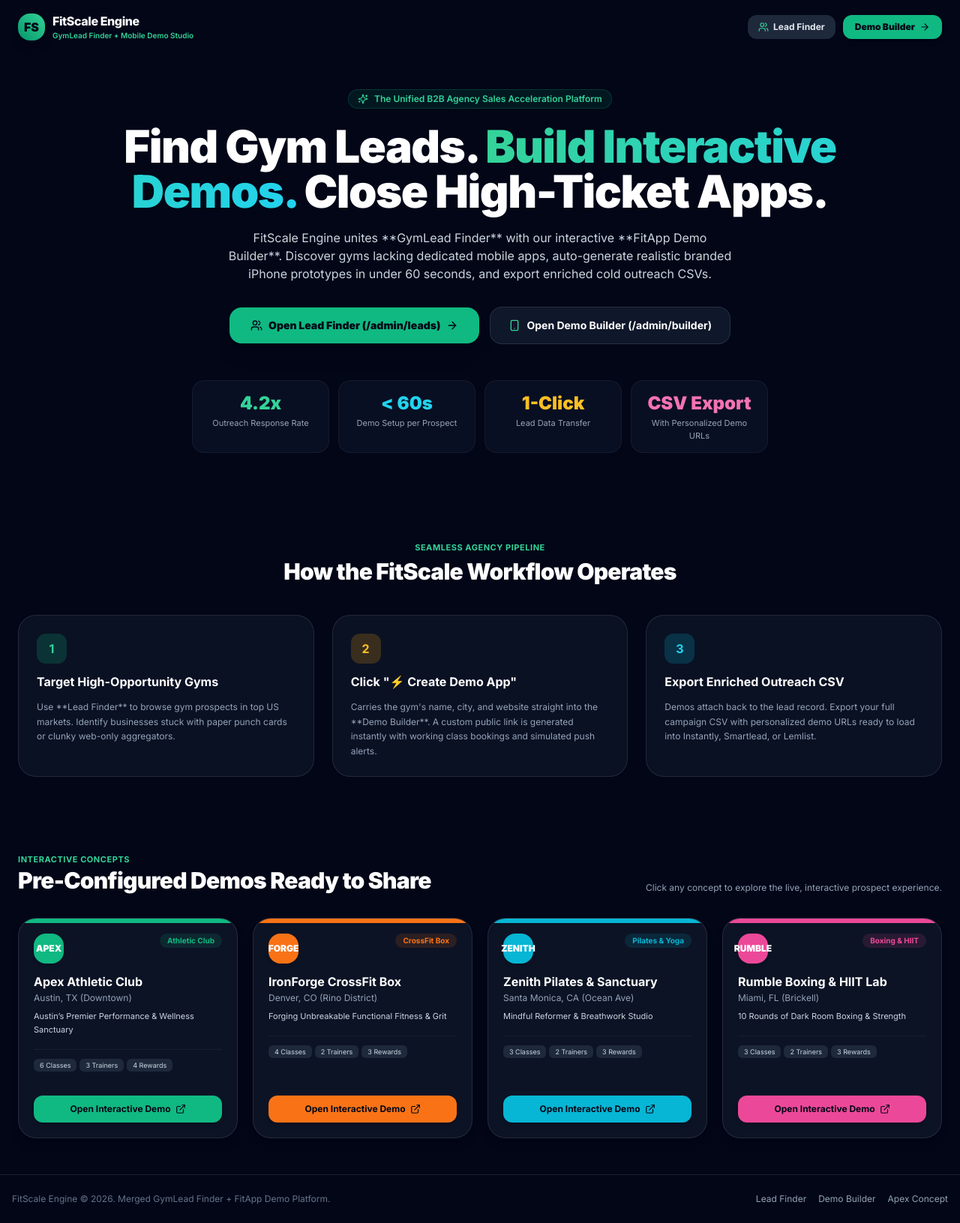
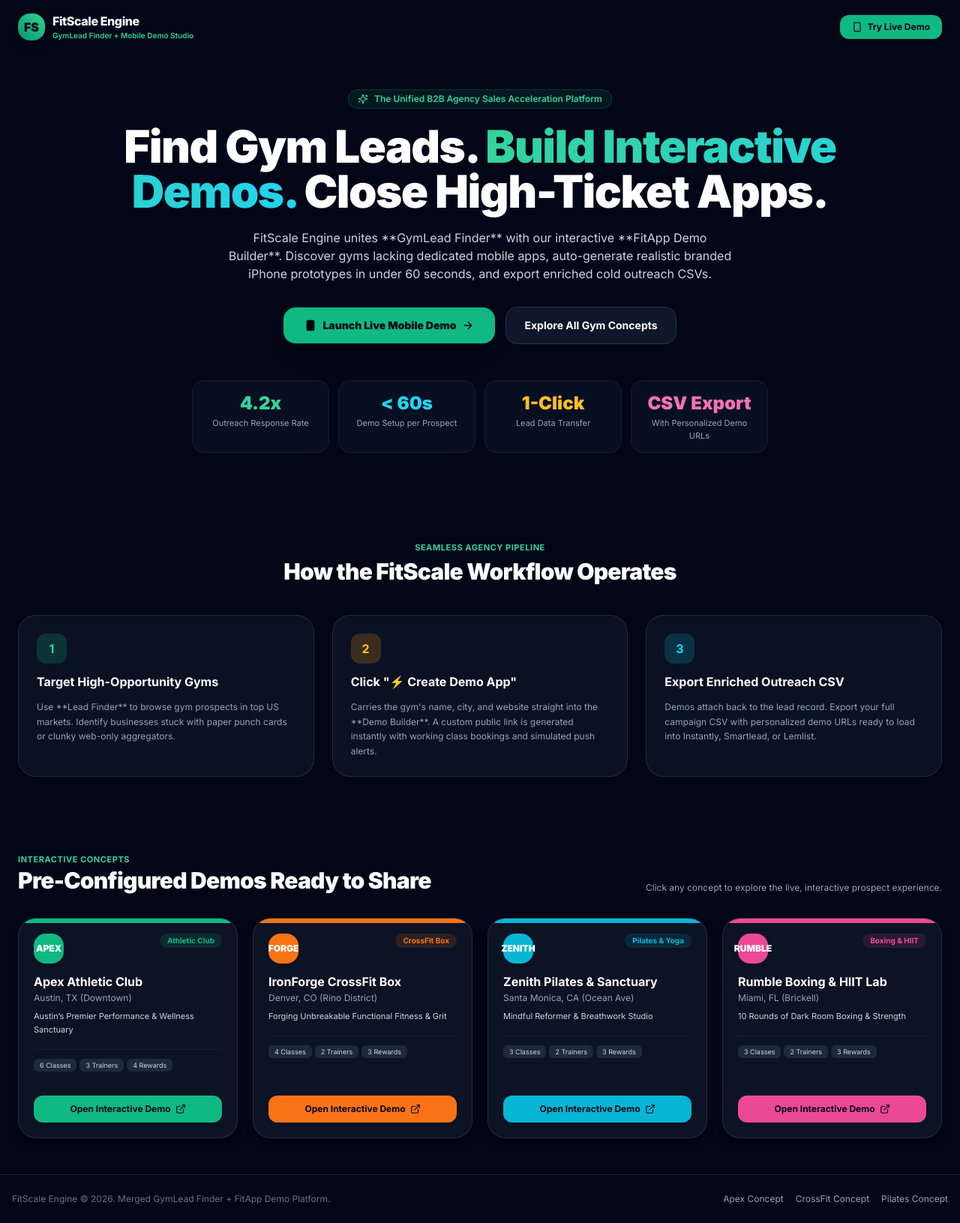
Before and after one commit to greatdesign-tech/fitscale-engine, a Next.js app: page / in a window 1280 px wide. Shown: the whole page at 75% size. Built offline with nearby package versions, Linux system fonts and the light colour scheme.

Commit message:
fix: Remove all dashboard links and FitScale Leads button from landing page and client viewer

```diff
--- a/src/app/page.tsx
+++ b/src/app/page.tsx
@@ -4,18 +4,11 @@
 import {
   Sparkles,
   Smartphone,
-  Zap,
   ArrowRight,
-  TrendingUp,
+  Calendar,
   Bell,
-  Calendar,
   Award,
-  CheckCircle2,
   ExternalLink,
-  Users,
-  FileSpreadsheet,
-  Target,
-  ShieldCheck,
 } from 'lucide-react';
 
 export default function HomePage() {
@@ -41,19 +34,11 @@
 
         <div className="flex items-center gap-2.5">
           <Link
-            href="/admin/leads"
-            className="px-3.5 py-2 rounded-xl bg-slate-800 hover:bg-slate-700 text-slate-200 text-xs font-bold transition flex items-center gap-1.5"
+            href="/demo/apex-fitness"
+            className="px-4 py-2 rounded-xl bg-emerald-500 hover:bg-emerald-400 text-slate-950 text-xs font-bold transition shadow-md flex items-center gap-1.5"
           >
-            <Users className="w-3.5 h-3.5 text-emerald-400" />
-            <span>Lead Finder</span>
-          </Link>
-
-          <Link
-            href="/admin/builder"
-            className="px-4 py-2 rounded-xl bg-emerald-500 hover:bg-emerald-400 text-slate-950 text-xs font-black transition shadow-md flex items-center gap-1.5"
-          >
-            <span>Demo Builder</span>
-            <ArrowRight className="w-3.5 h-3.5" />
+            <Smartphone className="w-3.5 h-3.5" />
+            <span>Try Live Demo</span>
           </Link>
         </div>
       </nav>
@@ -83,21 +68,20 @@
         {/* Action Buttons */}
         <div className="mt-8 flex flex-wrap items-center justify-center gap-3.5">
           <Link
-            href="/admin/leads"
+            href="/demo/apex-fitness"
             className="px-7 py-3.5 rounded-2xl bg-emerald-500 hover:bg-emerald-400 text-slate-950 font-black text-sm flex items-center gap-2 transition shadow-xl hover:shadow-emerald-500/25 active:scale-98"
           >
-            <Users className="w-4 h-4" />
-            <span>Open Lead Finder (/admin/leads)</span>
+            <Smartphone className="w-4 h-4 fill-slate-950" />
+            <span>Launch Live Mobile Demo</span>
             <ArrowRight className="w-4 h-4" />
           </Link>
 
-          <Link
-            href="/admin/builder"
+          <a
+            href="#demos"
             className="px-6 py-3.5 rounded-2xl bg-slate-900 hover:bg-slate-800 text-white font-bold text-sm border border-white/10 flex items-center gap-2 transition"
           >
-            <Smartphone className="w-4 h-4 text-emerald-400" />
-            <span>Open Demo Builder (/admin/builder)</span>
-          </Link>
+            <span>Explore All Gym Concepts</span>
+          </a>
         </div>
 
         {/* Agency Metrics Banner */}
@@ -169,7 +153,7 @@
       </section>
 
       {/* Pre-built Gym Concepts */}
-      <section className="max-w-7xl mx-auto px-4 sm:px-6 py-12 w-full">
+      <section id="demos" className="max-w-7xl mx-auto px-4 sm:px-6 py-12 w-full scroll-mt-6">
         <div className="flex flex-col sm:flex-row sm:items-end justify-between mb-8 gap-3">
           <div>
             <span className="text-[11px] font-bold text-emerald-400 uppercase tracking-wider">
@@ -255,14 +239,14 @@
         <div className="max-w-7xl mx-auto flex flex-col sm:flex-row items-center justify-between gap-3">
           <span>FitScale Engine © 2026. Merged GymLead Finder + FitApp Demo Platform.</span>
           <div className="flex items-center gap-4 text-slate-400">
-            <Link href="/admin/leads" className="hover:text-white transition">
-              Lead Finder
-            </Link>
-            <Link href="/admin/builder" className="hover:text-white transition">
-              Demo Builder
-            </Link>
             <Link href="/demo/apex-fitness" className="hover:text-white transition">
               Apex Concept
+            </Link>
+            <Link href="/demo/ironforge-crossfit" className="hover:text-white transition">
+              CrossFit Concept
+            </Link>
+            <Link href="/demo/zenith-pilates" className="hover:text-white transition">
+              Pilates Concept
             </Link>
           </div>
         </div>
--- a/src/components/prospect/AgencyHeader.tsx
+++ b/src/components/prospect/AgencyHeader.tsx
@@ -2,7 +2,7 @@
 
 import React from 'react';
 import Link from 'next/link';
-import { Sparkles, QrCode, Bell, ArrowLeft, ExternalLink } from 'lucide-react';
+import { Sparkles, QrCode, Bell, ExternalLink } from 'lucide-react';
 import { GymConfig } from '@/types';
 
 interface AgencyHeaderProps {
@@ -21,15 +21,6 @@
       <div className="max-w-7xl mx-auto flex flex-wrap items-center justify-between gap-3">
         {/* Left: Agency branding & Prospect Title */}
         <div className="flex items-center gap-3">
-          <Link
-            href="/admin/leads"
-            className="flex items-center gap-2 px-2.5 py-1 rounded-lg bg-slate-800 hover:bg-slate-700 text-slate-300 hover:text-white text-xs font-semibold transition"
-          >
-            <ArrowLeft className="w-3.5 h-3.5" />
-            <span>FitScale Leads</span>
-          </Link>
-
-          <div className="h-4 w-px bg-white/15 hidden sm:block" />
 
           <div>
             <div className="flex items-center gap-2">
```
